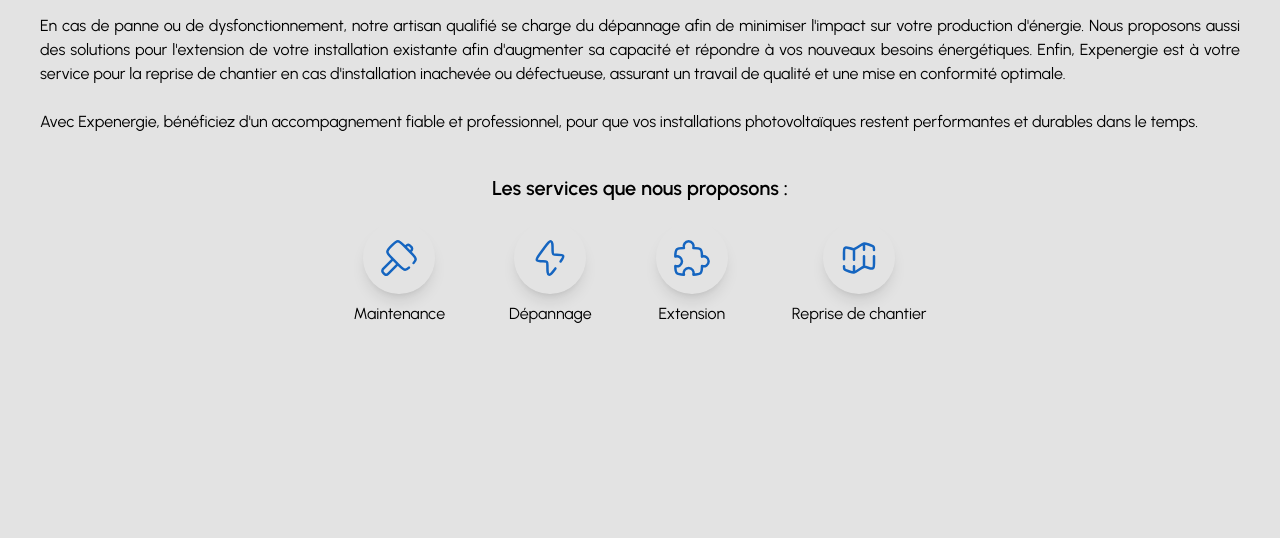
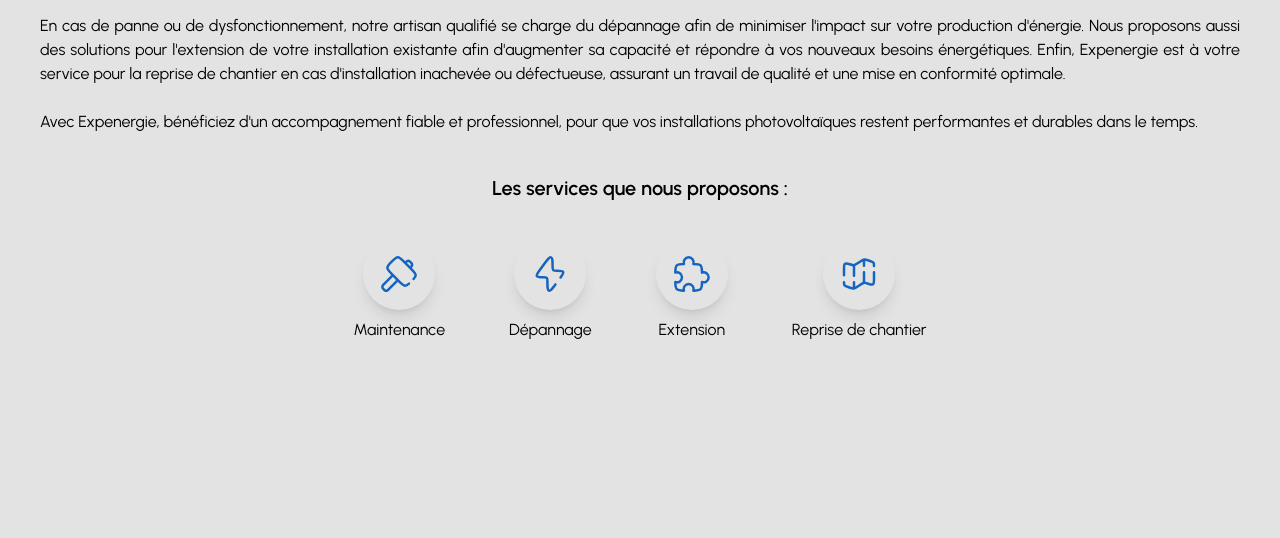
Before and after one commit to CarteSD/expenergie, a PHP site: template src/templates/services.twig in a window 1280 px wide. Shown: the part 274-812 px from the top of the page. Run offline with PHP 8.4, Linux system fonts and the light colour scheme; the template is opened without the code that fills it, so the values that code supplies are empty; style sheets or scripts are compiled from the project's sources; some libraries are stand-ins or nearby versions.

Commit message:
:lipstick: Ajout d'un margin entre le titre et la liste des services

```diff
--- a/src/templates/services.twig
+++ b/src/templates/services.twig
@@ -12,7 +12,7 @@
             Avec Expenergie, bénéficiez d'un accompagnement fiable et professionnel, pour que vos installations photovoltaïques restent performantes et durables dans le temps.
         </p>
         <p class="font-serif text-xl mt-5 flex justify-center font-semibold">Les services que nous proposons :</p>
-        <div class="flex gap-16 justify-center">
+        <div class="flex gap-16 justify-center mt-4">
             <div class="flex flex-col gap-2 items-center">
                 <div class="shadow-lg rounded-full flex justify-center w-fit">
                     <svg class="m-4 text-blue-techno-base" xmlns="http://www.w3.org/2000/svg" width="2.5em" height="2.5em" viewBox="0 0 24 24"><path fill="none" stroke="currentColor" stroke-linecap="round" stroke-width="1.5" d="m18.66 8.286l.368-.368c.342-.343.514-.514.617-.692a1.56 1.56 0 0 0 0-1.562c-.103-.178-.275-.35-.617-.692s-.514-.514-.692-.616a1.56 1.56 0 0 0-1.562 0c-.178.102-.35.274-.692.616l-.368.368m-4.419 10.31l-5.523 5.524c-.343.343-.514.514-.692.617a1.56 1.56 0 0 1-1.562 0c-.179-.103-.35-.274-.692-.617c-.343-.342-.514-.514-.617-.692a1.56 1.56 0 0 1 0-1.562c.103-.178.274-.35.617-.692l5.523-5.523M18 17.75c-.898.827-1.542 1.24-2.286 1.24c-1.079 0-1.947-.868-3.682-2.604l-4.42-4.419C5.878 10.233 5.01 9.365 5.01 8.286s.868-1.946 2.604-3.682S10.217 2 11.295 2c1.079 0 1.947.868 3.682 2.604l4.42 4.419C21.131 10.758 22 11.626 22 12.705c0 .747-.416 1.392-1.248 2.295"/></svg>
```
